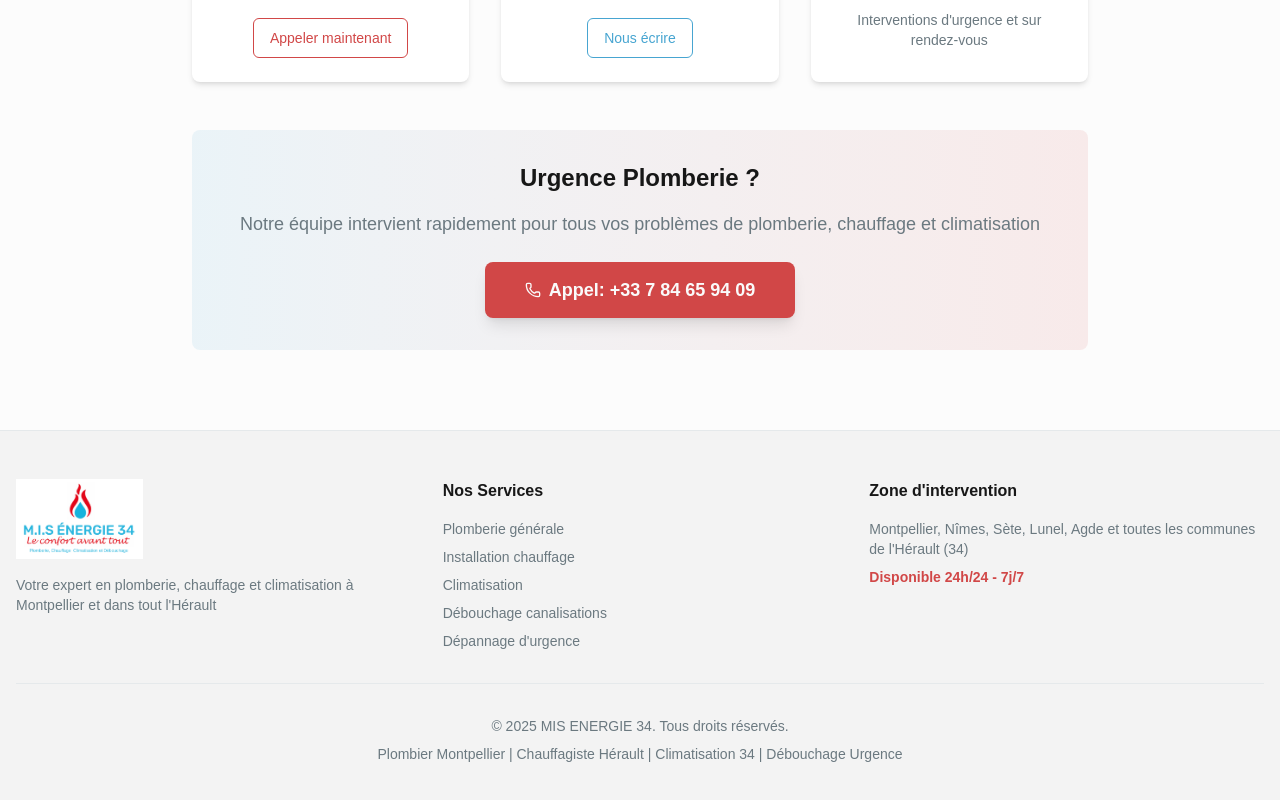
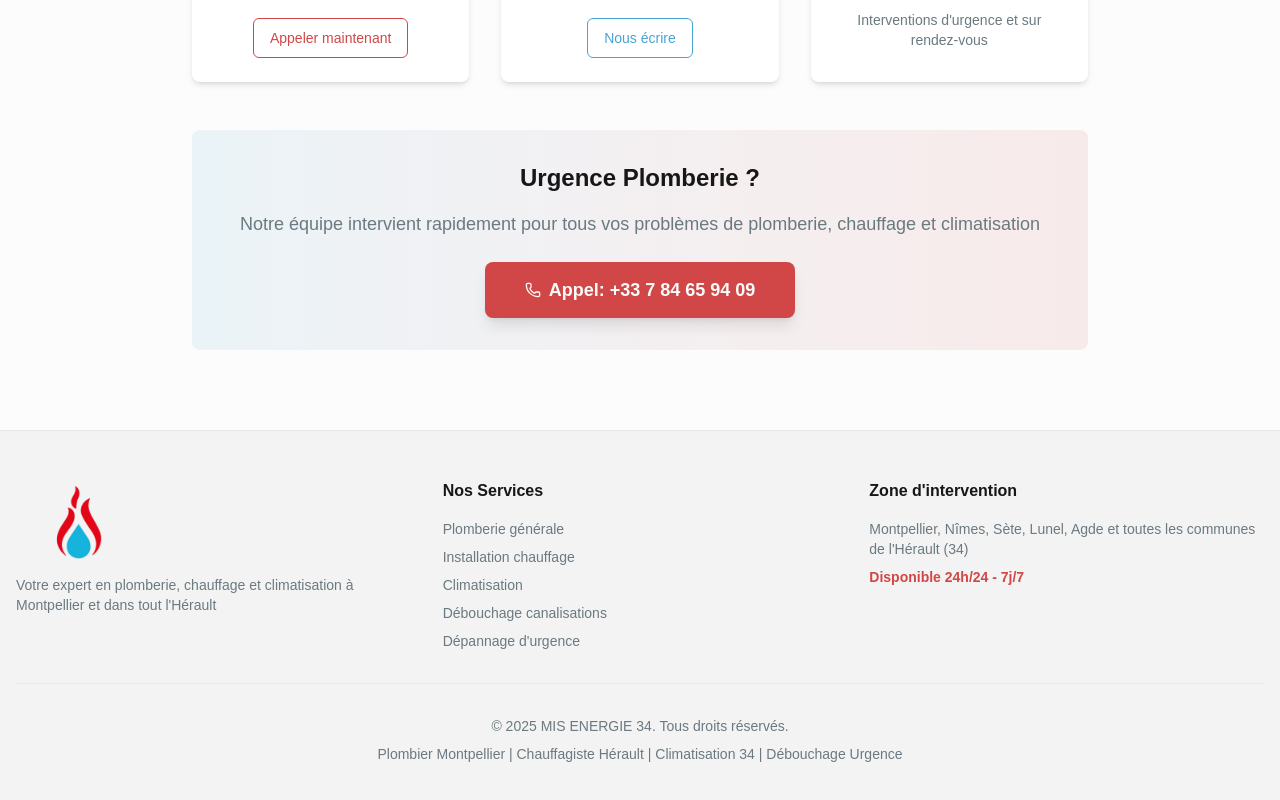
Before and after one commit to NazifToure01/MIS-ENERGIE, a Next.js app: page / in a window 1280 px wide. Shown: the part 3978-4778 px from the top of the page. Built offline with nearby package versions, Linux system fonts and the light colour scheme.

Commit message:
updating 4

```diff
--- a/src/components/Footer.tsx
+++ b/src/components/Footer.tsx
@@ -8,7 +8,7 @@ const Footer = () => {
       <div className="container mx-auto px-4">
         <div className="grid md:grid-cols-3 gap-8 mb-8">
           <div>
-            <Image src={"/logo2.png"} alt="MIS ENERGIE 34" width={200} height={80} className="h-20 w-auto mb-4" />
+            <Image src={"/logorb.png"} alt="MIS ENERGIE 34" width={200} height={80} className="h-20 w-auto mb-4" />
             <p className="text-sm text-muted-foreground">
               Votre expert en plomberie, chauffage et climatisation à Montpellier et dans tout l&apos;Hérault
             </p>
```
